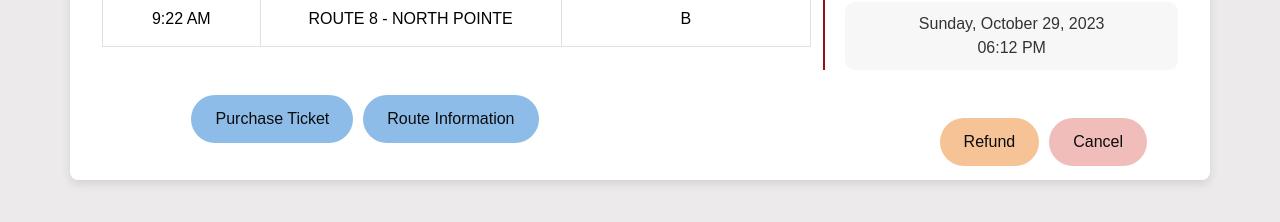
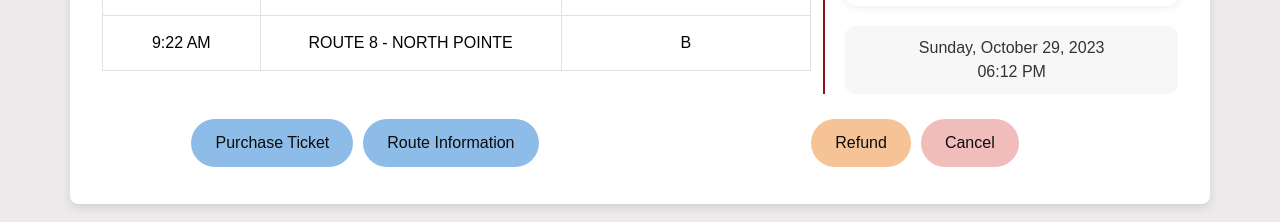
Before and after one commit to Abhay2412/CPSC481FinalProject, a React (Create React App) app in the folder busticketingkiosk/: page /dashboard in a window 1280 px wide. Shown: the part 549-771 px from the top of the page. Built offline with nearby package versions, Linux system fonts and the light colour scheme; no server answers.

Commit message:
fix: Dashboard css and screen margin update

```diff
--- a/busticketingkiosk/src/screens/Dashboard.jsx
+++ b/busticketingkiosk/src/screens/Dashboard.jsx
@@ -35,7 +35,7 @@ const DashboardScreen = ({setPageTitle}) => {
     const temperature = weatherData && weatherData.main ? `${Math.round(weatherData.main.temp)}°C`  : "Loading...";
     const feelsLikeTemperature = weatherData && weatherData.main ? `${Math.round(weatherData.main.feels_like)}°C` : "Loading...";
     return (
-        <Container className="dashboard-container mt-4">
+        <Container className="dashboard-container mt-5">
             {/* Header */}
             <Row className="header-row">
                 <Col>
@@ -99,7 +99,7 @@ const DashboardScreen = ({setPageTitle}) => {
                         <Button className="button button-lightblue" block onClick={() => navigate('/routeInformation')}>Route Information</Button>
                     </div>
                 </Col>
-                <Col>
+                <Col className='align-self-end'>
                     <div className="buttons-group-bottom">
                         <Button className="button button-light-orange" block onClick={() => navigate('/refund')}>Refund</Button>
                         <Button className="button button-lightcoral" block onClick={() => navigate('/')}>Cancel</Button>
--- a/busticketingkiosk/src/screens/MakePayment.jsx
+++ b/busticketingkiosk/src/screens/MakePayment.jsx
@@ -28,7 +28,7 @@ const MakePaymentScreen = ({setPageTitle}) => {
         return totalTickets;
     };
     return (
-        <Container className='mt-4'>
+        <Container className='mt-5'>
         <Row className="justify-content-center mb-4">
             <h1>Payment</h1>
         </Row>
--- a/busticketingkiosk/src/screens/SelectTickets.jsx
+++ b/busticketingkiosk/src/screens/SelectTickets.jsx
@@ -34,7 +34,7 @@ const SelectTicketsScreen = ({setPageTitle}) => {
     },[]);
     return (
         <TicketCountContext.Provider value={ticketCounts}>
-            <Container className="mt-4">
+            <Container className="mt-5">
             <Row className="justify-content-center">
                 <div className="text-center mb-4">
                     <h1>Purchase Ticket</h1>
--- a/busticketingkiosk/src/screens/moreInfo.jsx
+++ b/busticketingkiosk/src/screens/moreInfo.jsx
@@ -21,7 +21,7 @@ const MoreInfo = (props) => {
     }
 
     return (
-        <Container className="mt-4" style={{fontFamily: "Ariel, sans-serif"}}>
+        <Container className="mt-5" style={{fontFamily: "Ariel, sans-serif"}}>
             <Row>
                 <Col style={{fontWeight: "bold"}}>
                     Next Departures
--- a/busticketingkiosk/src/screens/refund.jsx
+++ b/busticketingkiosk/src/screens/refund.jsx
@@ -17,7 +17,7 @@ const RefundScreen = (props) => {
     },[])
 
     return (
-        <Container className="mt-4 d-flex flex-column" style={{fontStyle: "Ariel, sans-serif"}}>
+        <Container className="mt-5 d-flex flex-column" style={{fontStyle: "Ariel, sans-serif"}}>
             <Row>
                 <Col>
                     <Form className="d-flex flex-column">
--- a/busticketingkiosk/src/screens/refundConfirmation.jsx
+++ b/busticketingkiosk/src/screens/refundConfirmation.jsx
@@ -12,7 +12,7 @@ const RefundConfirmation = (props) => {
 
     const navigate = useNavigate();
     return(
-        <Container className="d-flex flex-column mt-4">
+        <Container className="d-flex flex-column mt-5">
             <Row>
                 <Col className="d-flex flex-column">
                     {isRefundAllowed ? <div>
--- a/busticketingkiosk/src/screens/routeInformation.jsx
+++ b/busticketingkiosk/src/screens/routeInformation.jsx
@@ -41,7 +41,7 @@ const RouteInformation = (props) => {
     const handleRouteChange = (route) => { setSelectedRoute(route); setRouteNumber(routeData[route].routeNumber); setNextDeparture(routeData[route].nextDeparture); setDuration(routeData[route].duration); setNumberOfStops(routeData[route].numberOfStops) };
 
     return (
-        <Container className="mt-4">
+        <Container className="mt-5">
             <Row className="justify-content-center">
                 <Col md={5}>
                     <div className="mb-5 d-flex align-items-center">
--- a/busticketingkiosk/src/screens/successfulPurchaseScreen.jsx
+++ b/busticketingkiosk/src/screens/successfulPurchaseScreen.jsx
@@ -7,7 +7,7 @@ import RefundsCanBeProcessedIcon from "../assets/images/RefundsCanBeProcessedIco
 const SuccessfulPurchaseScreen = (props) => {
     const navigate = useNavigate();
     return (
-        <Container className="mt-4">
+        <Container className="mt-5">
             <div style={{display: "flex", justifyContent: "space-between"}}>
                 <div style={{display: "flex", margin: "40px", marginTop: "70px", flexBasis: "50%"}}>
                     <div style={{display: "flex",flexDirection: "column"}}>
--- a/busticketingkiosk/src/styles/Dashboard.css
+++ b/busticketingkiosk/src/styles/Dashboard.css
@@ -107,7 +107,6 @@
 }
 
 .buttons-group-bottom {
-    position: absolute;
     bottom: 10%;
     right: 10%;
 }
```
Also changed, not shown: 1 other file (tests, documents, lock files or other folders).
